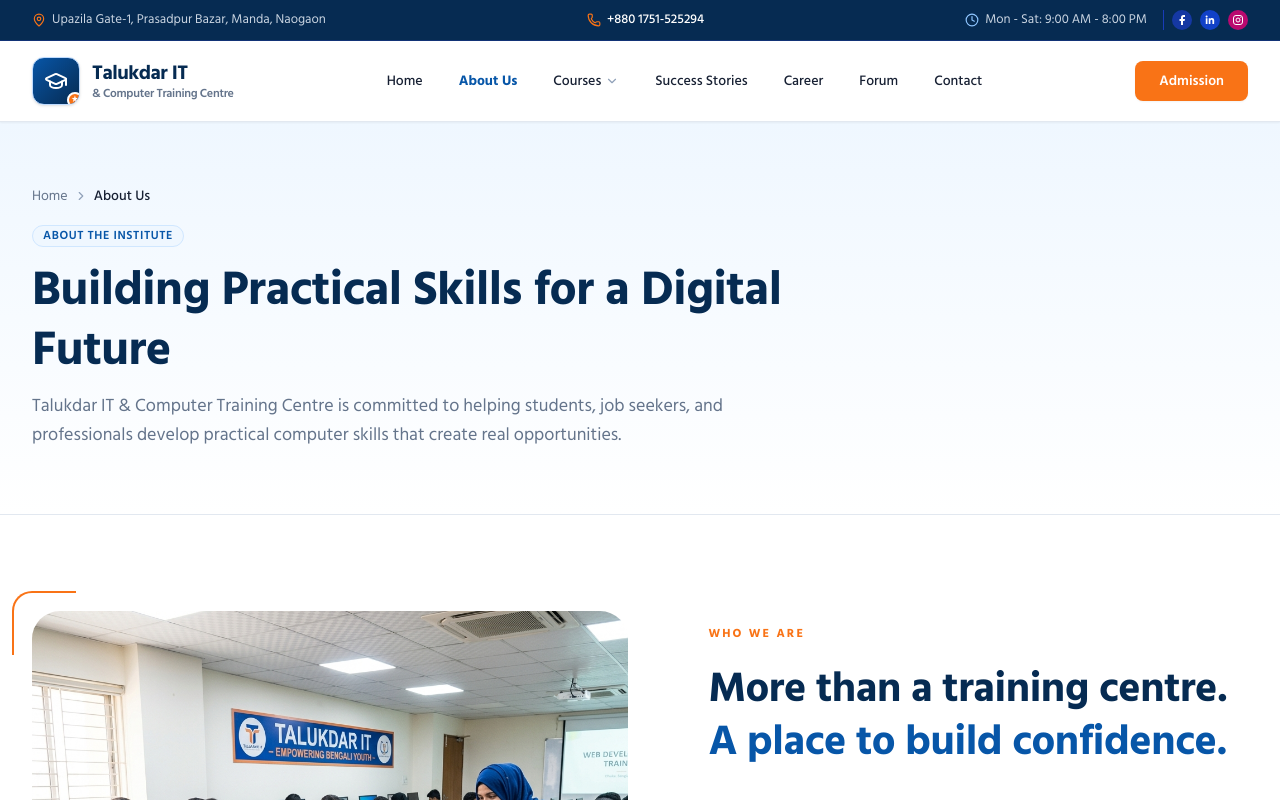
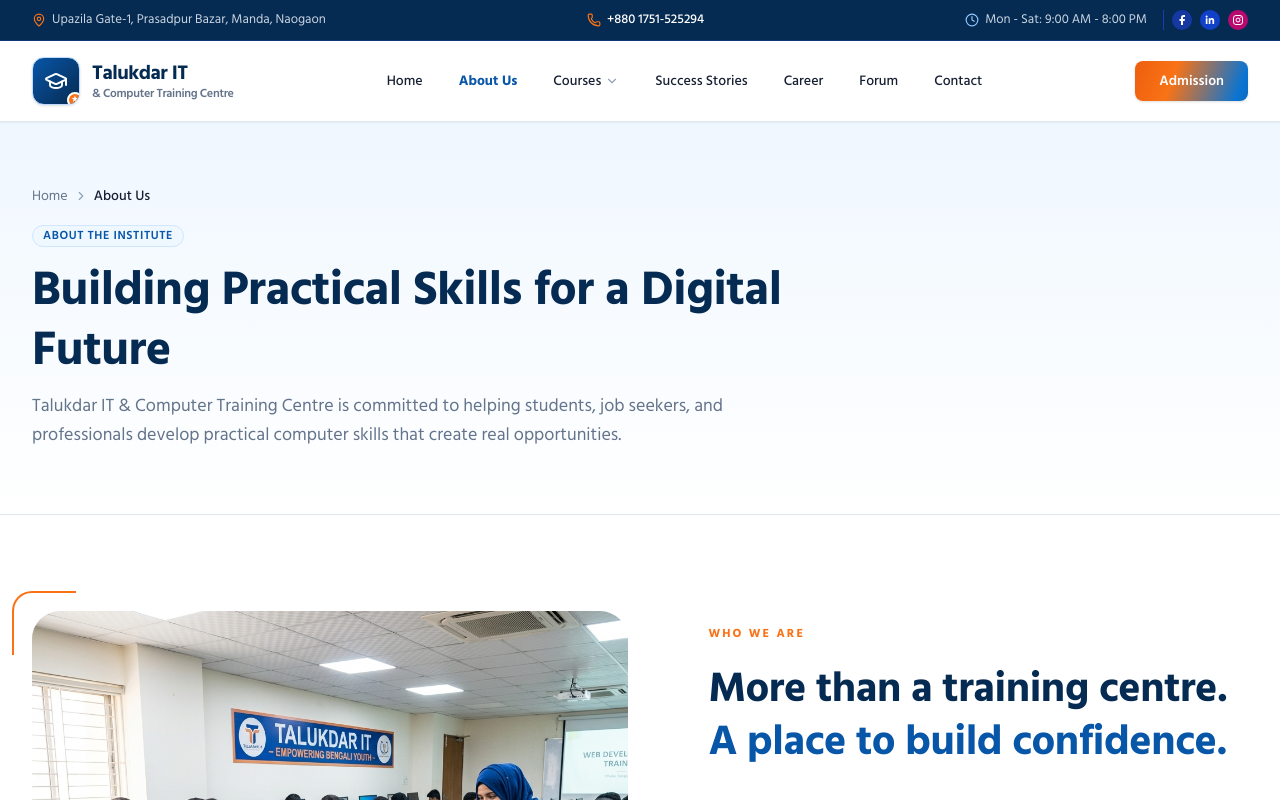
Before and after one commit to smnahidweb/talukdaritctc, a Next.js app: page /about in a window 1280 px wide. Shown: the top 800 px of the page. Built offline with nearby package versions, Linux system fonts and the light colour scheme.

Commit message:
add gradient on the navbar button

```diff
--- a/src/app/globals.css
+++ b/src/app/globals.css
@@ -100,6 +100,53 @@ select:focus-visible {
   }
 }
 
+ /* Animation classes for statistics  */
+.admission-cta-gradient {
+  background: linear-gradient(
+    110deg,
+    #0756a8 0%,
+    #0b74d1 18%,
+    #f97316 38%,
+    #ea580c 52%,
+    #f97316 68%,
+    #0b74d1 88%,
+    #0756a8 100%
+  );
+  background-size: 300% 100%;
+  animation: admission-gradient 5s ease infinite;
+}
+
+@keyframes admission-gradient {
+  0% {
+    background-position: 0% 50%;
+  }
+
+  50% {
+    background-position: 100% 50%;
+  }
+
+  100% {
+    background-position: 0% 50%;
+  }
+}
+
+@media (prefers-reduced-motion: reduce) {
+  .admission-cta-gradient {
+    animation: none;
+  }
+}
+
+.animate-admission-gradient {
+  animation: admission-gradient 5s ease infinite;
+}
+
+@media (prefers-reduced-motion: reduce) {
+  .animate-admission-gradient {
+    animation: none;
+  }
+}
+
+
 .animate-statistics-right {
   animation: statistics-right 32s linear infinite;
 }
--- a/src/components/home/TrainingStats.tsx
+++ b/src/components/home/TrainingStats.tsx
@@ -25,7 +25,7 @@ const stats: Stat[] = [
         theme: "blue",
     },
     {
-        value: 8,
+        value: 6,
         suffix: "+",
         eyebrow: "Learning",
         title: "Courses & Programs",
--- a/src/components/layout/Navbar.tsx
+++ b/src/components/layout/Navbar.tsx
@@ -4,6 +4,7 @@ import * as React from "react";
 import Link from "next/link";
 import { usePathname } from "next/navigation";
 import { Menu, ChevronDown, GraduationCap } from "lucide-react";
+
 import { mainNavItems, ctaNavItem } from "@/data/navigation";
 import { Container } from "@/components/shared/Container";
 import { MobileMenu } from "./MobileMenu";
@@ -15,77 +16,118 @@ export function Navbar() {
 
   return (
     <>
-      <header className="sticky top-0 z-40 bg-white border-b border-[#E2E8F0] shadow-xs">
-        <Container className="flex items-center justify-between h-18 sm:h-20">
+      <header className="sticky top-0 z-40 border-b border-[#E2E8F0] bg-white shadow-xs">
+        <Container className="flex h-18 items-center justify-between sm:h-20">
           {/* Logo & Brand Identity */}
           <Link
             href="/"
-            className="flex items-center gap-3 group focus-visible:outline-2 focus-visible:outline-[#0756A8] rounded-lg shrink-0"
+            className="group flex shrink-0 items-center gap-3 rounded-lg focus-visible:outline-2 focus-visible:outline-[#0756A8]"
             aria-label="Talukdar IT & Computer Training Centre"
           >
-            {/* Emblem Badge matching reference */}
-            <div className="w-11 h-11 sm:w-12 sm:h-12 rounded-xl bg-gradient-to-br from-[#0756A8] to-[#062B52] text-white flex items-center justify-center font-bold shadow-sm relative overflow-hidden shrink-0 border border-blue-200">
-              <GraduationCap className="w-6 h-6 text-white" />
-              <span className="absolute -bottom-1 -right-1 w-4 h-4 rounded-full bg-[#F97316] border-2 border-white flex items-center justify-center text-[8px] font-black">
+            {/* Emblem Badge */}
+            <div className="relative flex h-11 w-11 shrink-0 items-center justify-center overflow-hidden rounded-xl border border-blue-200 bg-gradient-to-br from-[#0756A8] to-[#062B52] text-white shadow-sm sm:h-12 sm:w-12">
+              <GraduationCap className="h-6 w-6 text-white" />
+
+              <span className="absolute -bottom-1 -right-1 flex h-4 w-4 items-center justify-center rounded-full border-2 border-white bg-[#F97316] text-[8px] font-black">
                 ★
               </span>
             </div>
+
             <div className="flex flex-col">
-              <span className="text-lg sm:text-xl font-extrabold text-[#062B52] leading-tight tracking-tight group-hover:text-[#0756A8] transition-colors">
+              <span className="text-lg font-extrabold leading-tight tracking-tight text-[#062B52] transition-colors group-hover:text-[#0756A8] sm:text-xl">
                 Talukdar IT
               </span>
-              <span className="text-[11px] sm:text-xs font-semibold text-[#64748B] tracking-tight">
+
+              <span className="text-[11px] font-semibold tracking-tight text-[#64748B] sm:text-xs">
                 &amp; Computer Training Centre
               </span>
             </div>
           </Link>
 
-          {/* Desktop Navigation Links */}
+          {/* Desktop Navigation */}
           <nav
             aria-label="Main Navigation"
-            className="hidden lg:flex items-center space-x-1 xl:space-x-2"
+            className="hidden items-center space-x-1 lg:flex xl:space-x-2"
           >
             {mainNavItems.map((item) => {
               const isActive = pathname === item.href;
               const isCourses = item.href === "/courses";
+
               return (
                 <Link
                   key={item.href}
                   href={item.href}
                   className={cn(
-                    "inline-flex items-center gap-1 px-3.5 py-2 rounded-lg text-sm font-medium transition-colors focus-visible:outline-2 focus-visible:outline-[#0756A8]",
+                    "inline-flex items-center gap-1 rounded-lg px-3.5 py-2 text-sm font-medium transition-colors focus-visible:outline-2 focus-visible:outline-[#0756A8]",
                     isActive
-                      ? "text-[#0756A8] font-bold"
-                      : "text-[#172033] hover:text-[#0756A8] hover:bg-slate-50"
+                      ? "font-bold text-[#0756A8]"
+                      : "text-[#172033] hover:bg-slate-50 hover:text-[#0756A8]"
                   )}
                 >
                   <span>{item.label}</span>
+
                   {isCourses && (
-                    <ChevronDown className="w-3.5 h-3.5 text-slate-400" />
+                    <ChevronDown className="h-3.5 w-3.5 text-slate-400" />
                   )}
                 </Link>
               );
             })}
           </nav>
 
-          {/* Right Action: Admission CTA */}
+          {/* Right Action */}
           <div className="flex items-center gap-3">
+            {/* Admission CTA */}
             <Link
               href={ctaNavItem.href}
-              className="inline-flex items-center justify-center px-5 py-2 sm:px-6 sm:py-2.5 rounded-lg bg-[#F97316] hover:bg-[#EA580C] text-white text-sm font-semibold shadow-xs transition-all active:translate-y-[1px] focus-visible:outline-2 focus-visible:outline-[#F97316]"
+              className="
+                admission-cta
+                group relative inline-flex items-center justify-center
+                overflow-hidden rounded-lg
+                px-5 py-2
+                text-sm font-semibold text-white
+                shadow-sm
+                transition-all duration-300
+                hover:-translate-y-0.5 hover:shadow-md
+                active:translate-y-[1px]
+                focus-visible:outline-2
+                focus-visible:outline-offset-2
+                focus-visible:outline-[#F97316]
+                sm:px-6 sm:py-2.5
+              "
             >
-              {ctaNavItem.label}
+              {/* Animated Brand Gradient */}
+              <span className="admission-cta-gradient absolute inset-0" />
+
+              {/* Hover Shine */}
+              <span
+                className="
+                  absolute inset-0
+                  -translate-x-full
+                  bg-gradient-to-r
+                  from-transparent
+                  via-white/20
+                  to-transparent
+                  transition-transform
+                  duration-700
+                  group-hover:translate-x-full
+                "
+              />
+
+              {/* Label */}
+              <span className="relative z-10">
+                {ctaNavItem.label}
+              </span>
             </Link>
 
-            {/* Mobile Hamburger Button */}
+            {/* Mobile Hamburger */}
             <button
               type="button"
               onClick={() => setIsMobileMenuOpen(true)}
-              className="lg:hidden p-2 rounded-lg text-[#172033] hover:text-[#0756A8] hover:bg-slate-100 transition-colors focus-visible:outline-2 focus-visible:outline-[#0756A8]"
+              className=" text-lg rounded-lg p-2 text-[#172033] transition-colors hover:bg-slate-100 hover:text-[#0756A8] focus-visible:outline-2 focus-visible:outline-[#0756A8] lg:hidden"
               aria-label="Open navigation menu"
               aria-expanded={isMobileMenuOpen}
             >
-              <Menu className="w-6 h-6" />
+              <Menu className="h-6 w-6" />
             </button>
           </div>
         </Container>
```
